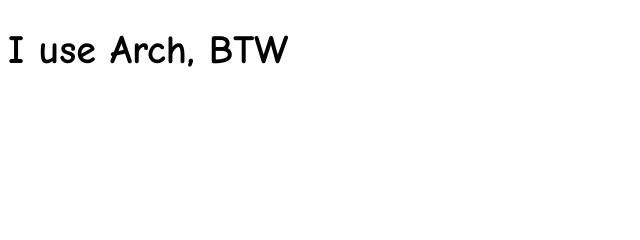
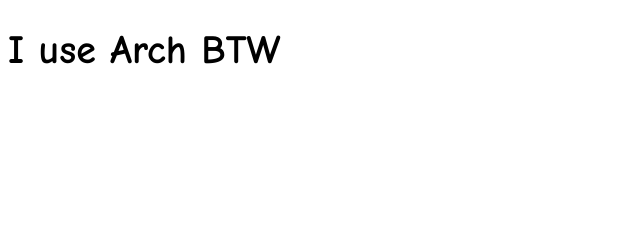
Before and after one commit to ryan77627/rochesterapex-com, a plain HTML site: page arch.html in a window 1280 px wide. Shown: the top 240 px of the page, 0-640 px from the left. Drawn offline with Linux system fonts and the light colour scheme.

Commit message:
made even better

```diff
--- a/arch.html
+++ b/arch.html
@@ -6,7 +6,7 @@
 
     <body>
         <div id="tuxDiv" style="width:100%">
-            <h1 id="linhead">I use Arch, BTW</h1>
+            <h1 id="linhead">I use Arch BTW</h1>
         </div>
         <table>
             <tr>
```
